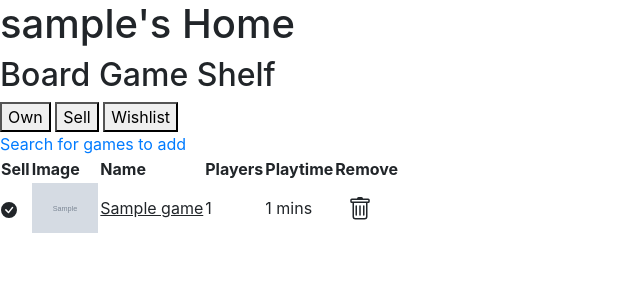
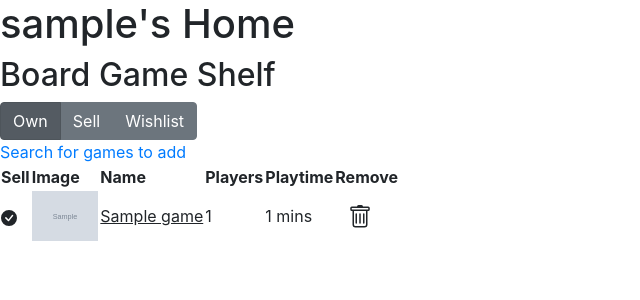
Before and after one commit to norrismei/bgvillage_marketplace, a Flask app: a page that uses templates/user_page.html in a window 1280 px wide. Shown: the part 70-370 px from the top of the page, without its empty margins (0-640 px from the left). Run offline with Flask 2, Linux system fonts and the light colour scheme; the visitor is signed in with stand-in values (Sample User, id 1); tables that the repository leaves empty hold one stand-in row (values such as "Sample post"); grey boxes marked "Sample" are stand-in pictures; some libraries are stand-ins or nearby versions.

Commit message:
Converted Own/Sell/Wishlist to button group

```diff
--- a/model.py
+++ b/model.py
@@ -5,7 +5,7 @@ from flask_sqlalchemy import SQLAlchemy
 db = SQLAlchemy()
 
 
-def connect_to_db(flask_app, db_uri='postgresql:///bgvillage', echo=True):
+def connect_to_db(flask_app, db_uri='postgresql:///bgvillage', echo=False):
     flask_app.config['SQLALCHEMY_DATABASE_URI'] = db_uri
     flask_app.config['SQLALCHEMY_ECHO'] = echo
     flask_app.config['SQLALCHEMY_TRACK_MODIFICATIONS'] = False
--- a/static/js/userPage.js
+++ b/static/js/userPage.js
@@ -106,7 +106,7 @@ function displaySellView() {
                         data-msrp="${game.msrp}">${game.price}</td>
                     <td class="list-row-comment">${game.comment}</td>
                     <td>
-                        <button type="button" class="btn select-edit-listing" data-game-id=${response.key}>
+                        <button type="button" class="btn select-edit-listing" data-game-id=${game.key}>
                             <svg width="1.5em" height="1.5em" viewBox="0 0 16 16" class="bi bi-pencil-square" fill="currentColor" xmlns="http://www.w3.org/2000/svg">
                               <path d="M15.502 1.94a.5.5 0 0 1 0 .706L14.459 3.69l-2-2L13.502.646a.5.5 0 0 1 .707 0l1.293 1.293zm-1.75 2.456l-2-2L4.939 9.21a.5.5 0 0 0-.121.196l-.805 2.414a.25.25 0 0 0 .316.316l2.414-.805a.5.5 0 0 0 .196-.12l6.813-6.814z"/>
                               <path fill-rule="evenodd" d="M1 13.5A1.5 1.5 0 0 0 2.5 15h11a1.5 1.5 0 0 0 1.5-1.5v-6a.5.5 0 0 0-1 0v6a.5.5 0 0 1-.5.5h-11a.5.5 0 0 1-.5-.5v-11a.5.5 0 0 1 .5-.5H9a.5.5 0 0 0 0-1H2.5A1.5 1.5 0 0 0 1 2.5v11z"/>
@@ -164,10 +164,10 @@ function createListing(data) {
                     <td class="list-row-name">${response.name}</td>
                     <td class="list-row-condition">${response.condition}</td>
                     <td class="list-row-price"
-                        data-msrp=${response.msrp}>${response.price}</td>
+                        data-msrp="${response.msrp}"">${response.price}</td>
                     <td class="list-row-comment">${response.comment}</td>
                     <td>
-                        <button type="button" class="btn select-edit-listing" data-game-id=${response.key}>
+                        <button type="button" class="btn select-edit-listing" data-game-id="${response.key}">
                             <svg width="1.5em" height="1.5em" viewBox="0 0 16 16" class="bi bi-pencil-square" fill="currentColor" xmlns="http://www.w3.org/2000/svg">
                               <path d="M15.502 1.94a.5.5 0 0 1 0 .706L14.459 3.69l-2-2L13.502.646a.5.5 0 0 1 .707 0l1.293 1.293zm-1.75 2.456l-2-2L4.939 9.21a.5.5 0 0 0-.121.196l-.805 2.414a.25.25 0 0 0 .316.316l2.414-.805a.5.5 0 0 0 .196-.12l6.813-6.814z"/>
                               <path fill-rule="evenodd" d="M1 13.5A1.5 1.5 0 0 0 2.5 15h11a1.5 1.5 0 0 0 1.5-1.5v-6a.5.5 0 0 0-1 0v6a.5.5 0 0 1-.5.5h-11a.5.5 0 0 1-.5-.5v-11a.5.5 0 0 1 .5-.5H9a.5.5 0 0 0 0-1H2.5A1.5 1.5 0 0 0 1 2.5v11z"/>
@@ -262,7 +262,6 @@ $('#wishlist-button').on('click', () => {
 // the parent element and move the button selector to second parameter of .on()
 // method.
 $('#games-table').on('click', 'button.remove', (event) => {
-    console.log(event.target)
     const removeButton = $(event.target).closest('button');
     const removeButtonId = removeButton.attr('data-game-id');
     if (removeButton.hasClass('from-own')) {
--- a/templates/user_page.html
+++ b/templates/user_page.html
@@ -33,17 +33,25 @@
 
 <h1>{{ username }}'s Home</h1>
 
-<section>
-  <h2>Board Game Shelf</h2>
-  <button id="own-button">Own</button>
-  <button id="sell-button">Sell</button>
-  <button id="wishlist-button">Wishlist</button>
-  <div>
-    <div id="above-games-table"></div>
-    <table id="games-table">
-    </table>
-  </div>
-</section>
+<h2>Board Game Shelf</h2>
+
+<div class="btn-group btn-group-toggle"
+      data-toggle="buttons">
+  <label class="btn btn-secondary active">
+    <input type="radio" id="own-button" checked>Own
+  </label>
+  <label class="btn btn-secondary">
+    <input type="radio" id="sell-button">Sell
+  </label>
+  <label class="btn btn-secondary">
+    <input type="radio" id="wishlist-button">Wishlist
+  </label>
+</div>
+
+<div id="above-games-table"></div>
+  <table id="games-table">
+  </table>
+</div>
 
 <div class="modal" id="own-modal" tabindex="-1">
   <div class="modal-dialog">
@@ -79,7 +87,7 @@
         </button>
         <form id="listing-form" action="/api/create-listing">
           <p class="list-details" id="user-list-img"></p>
-          <h2 class="list-details" id="user-list-game-name"></h2>
+          <p class="list-details" id="user-list-game-name"></p>
           <p class="list-details" id="user-list-msrp"></p>
           <p class="list-details" id="user-list-condition">
             <select name="condition" id="listing-condition" required>
```
Also changed, not shown: static/css/style.css (+0 -30 lines).
